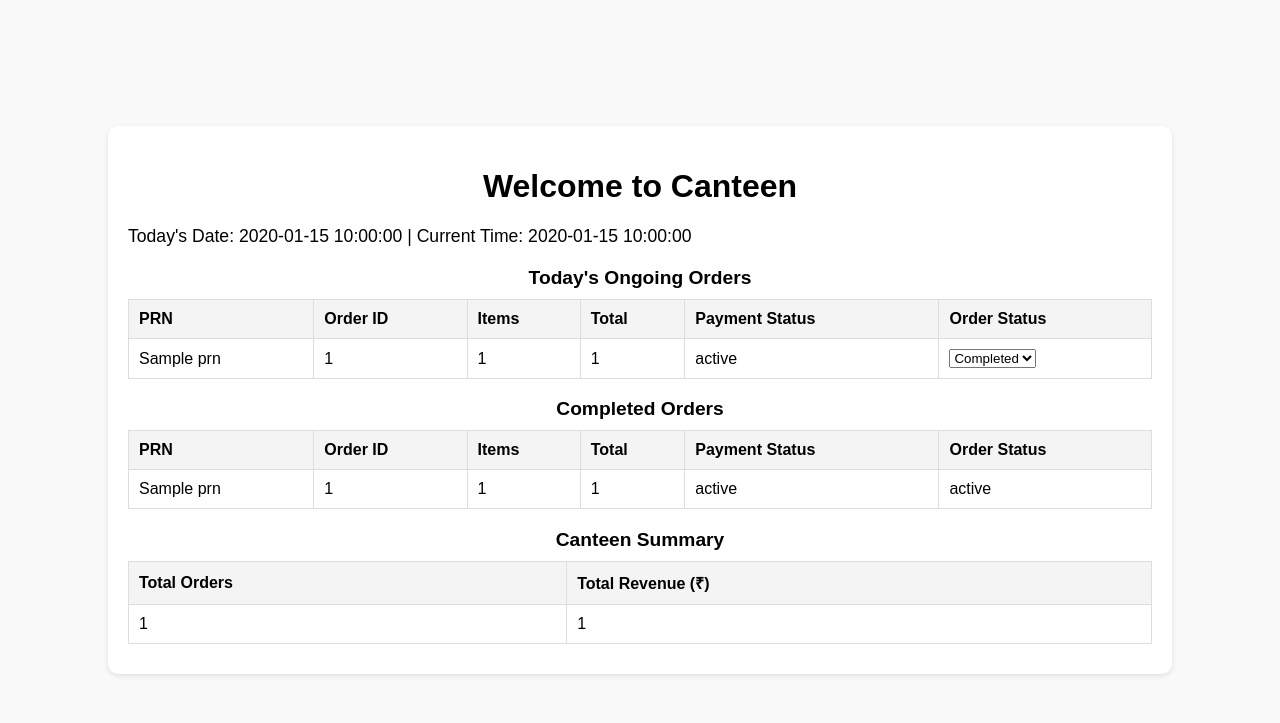
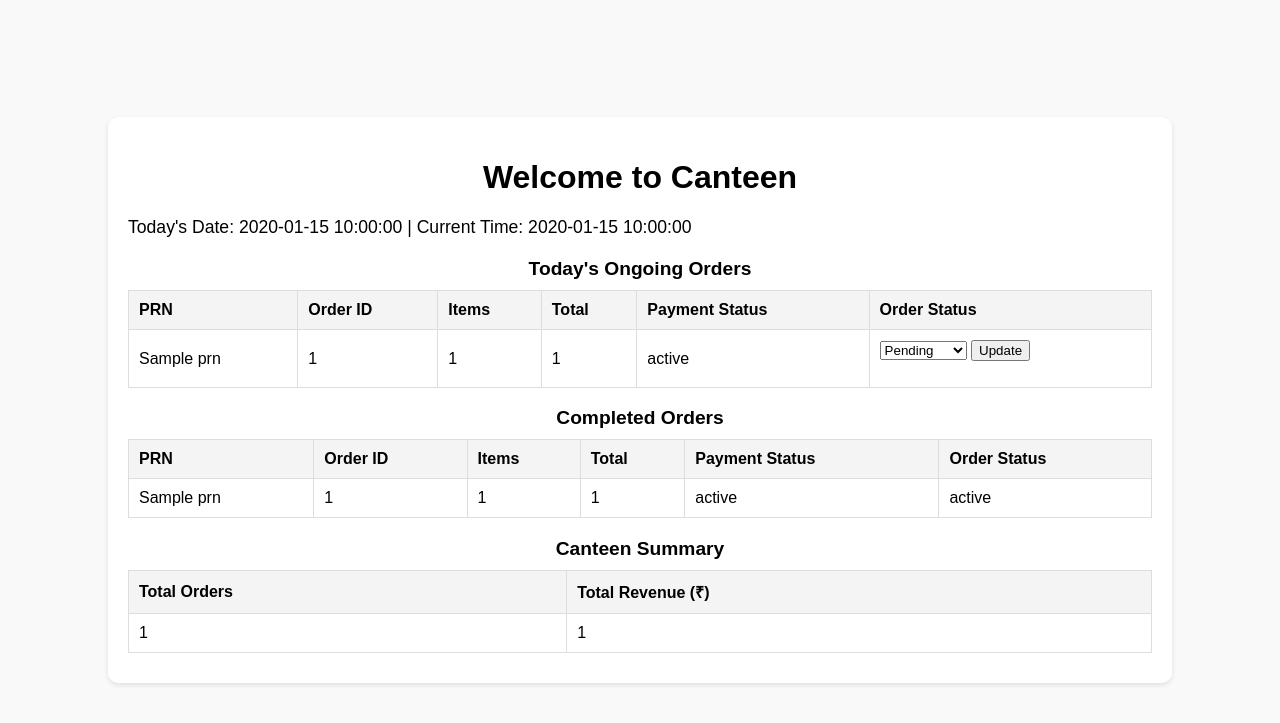
Before and after one commit to Sankarshan-Mahamuni/Canteen_project_DBMS, a Python web app: template Templates/canteen.html in a window 1280 px wide. Shown: the top 723 px of the page. Run offline with Jinja, Linux system fonts and the light colour scheme; the template is opened without the code that fills it: most values are stand-ins (such as "Sample title", 1, 10 or a date in 2020).

Commit message:
statuschanges

```diff
--- a/Templates/canteen.html
+++ b/Templates/canteen.html
@@ -80,11 +80,14 @@
                         <td>{{ order.TOTAL_AMT}}</td>
                         <td>{{ order.PAYMENT_STATUS}}</td>
                         <td>
-                            <!-- Dropdown for manual order status update -->
-                            <select class="order-status-select" data-orderid="{{ order.orderid }}">
-                                <option value="pending" {% if order.orderstatus == 'pending' %} selected {% endif %}>Pending</option>
-                                <option value="completed" {% if order.orderstatus == 'completed' %} selected {% endif %}>Completed</option>
-                            </select>
+                            <form method="POST" action="/update_order_status">
+                                <input type="hidden" name="order_id" value="{{ order.ORDER_ID }}">
+                                <select name="status">
+                                    <option value="pending" {% if order.STATUS == 0 %} selected {% endif %}>Pending</option>
+                                    <option value="completed" {% if order.STATUS == 1 %} selected {% endif %}>Completed</option>
+                                </select>
+                                <button type="submit">Update</button>
+                            </form>
                         </td>
                     </tr>
                 {% endfor %}
--- a/backupcodes.txt
+++ b/backupcodes.txt
@@ -42,7 +42,7 @@ ALTER TABLE STUDENT
 MODIFY PRN CHAR(10);
 
 CREATE TABLE ORDER_TABLE(
-ORDER_ID INT PRIMARY KEY,
+ORDER_ID INT PRIMARY KEY ,
 PRN CHAR(10),
 FOREIGN KEY(PRN) REFERENCES STUDENT(PRN),
 COUNTER_ID INT,
```
Also changed, not shown: app.py (line endings or trailing spaces).
